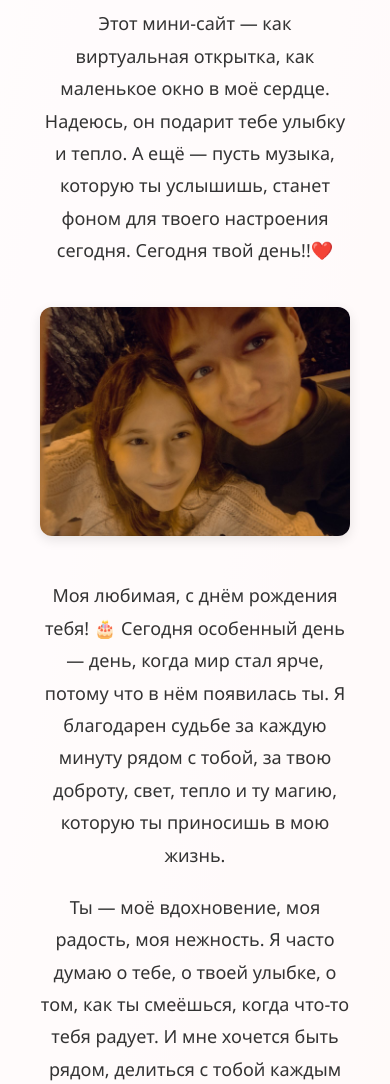
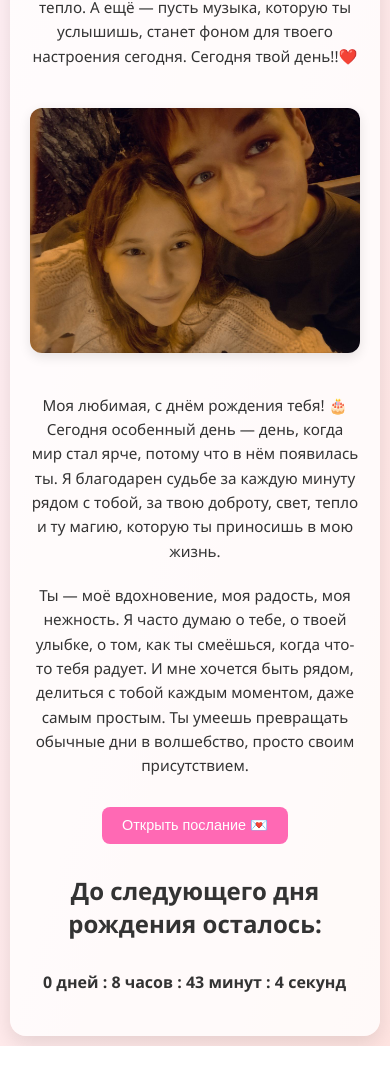
Before and after one commit to FordMatvey/birthday-anna, a plain HTML site: page index.html in a window 390 px wide. Shown: the part 210-1294 px from the top of the page. After the commit the page ends 1256 px from the top, so only its background shows below. Drawn offline with Linux system fonts and the light colour scheme.

Commit message:
Add files via upload

```diff
--- a/index.html
+++ b/index.html
@@ -12,89 +12,106 @@
   padding: 0;
   transition: background 1s ease;
 }
+
 body.night {
   background: radial-gradient(circle at top, #1a1a2e, #16213e);
   color: #f0f0f0;
 }
+
 .container {
   max-width: 700px;
-      margin: 50px auto;
+  margin: 20px auto;
   background: #ffffffcc;
   border-radius: 16px;
   box-shadow: 0 8px 20px rgba(0,0,0,0.1);
-      padding: 40px;
+  padding: 30px;
   text-align: center;
   transition: background 1s ease, color 1s ease;
 }
+
 body.night .container {
   background: #2c2c54cc;
   color: #f0f0f0;
 }
+
 h1 {
   color: #ff69b4;
-      font-size: 32px;
+  font-size: 2em;
   margin-bottom: 20px;
 }
+
 p {
-      font-size: 18px;
-      line-height: 1.8;
+  font-size: 1em;
+  line-height: 1.6;
   margin-bottom: 20px;
 }
+
 .gift-list {
   margin: 20px 0;
   padding: 0;
   list-style: none;
 }
+
 .gift-list li {
   background: #ffe0f0;
   margin: 8px 0;
   padding: 10px;
   border-radius: 8px;
-      font-size: 16px;
+  font-size: 1em;
 }
+
 body.night .gift-list li {
   background: #3d3d5c;
 }
+
 img {
   max-width: 100%;
+  height: auto;
   border-radius: 12px;
   margin: 20px 0;
   box-shadow: 0 4px 12px rgba(0,0,0,0.1);
 }
+
 audio {
   display: none;
 }
+
 .footer {
   margin-top: 40px;
-      font-size: 14px;
+  font-size: 0.9em;
   color: #999;
 }
+
 .button {
   background: #ff69b4;
   color: white;
   border: none;
   padding: 12px 24px;
-      font-size: 16px;
+  font-size: 1em;
   border-radius: 8px;
   cursor: pointer;
   margin: 10px;
   transition: background 0.3s ease;
 }
+
 .button:hover {
   background: #ff85c1;
 }
+
 #secret {
   display: none;
   margin-top: 30px;
-      font-size: 18px;
+  font-size: 1em;
   background: #fff0f5;
   padding: 20px;
   border-radius: 12px;
   box-shadow: 0 4px 12px rgba(0,0,0,0.1);
 }
+
 body.night #secret {
   background: #3d3d5c;
 }
+
 @keyframes heartbeat {
   0%   { transform: scale(1); }
   25%  { transform: scale(1.1); }
@@ -102,13 +119,44 @@
   60%  { transform: scale(1.05); }
   100% { transform: scale(1); }
 }
+
 .heartbeat {
   display: inline-block;
   animation: heartbeat 1s infinite;
   transition: transform 0.2s ease-in-out;
-      font-size: 20px;
+  font-size: 1.2em;
   font-weight: bold;
   margin-top: 10px;
+}
+
+/* 📱 Адаптация для мобильных */
+@media (max-width: 600px) {
+  .container {
+    margin: 10px;
+    padding: 20px;
+  }
+
+  h1 {
+    font-size: 1.5em;
+  }
+
+  p {
+    font-size: 0.95em;
+  }
+
+  .button {
+    padding: 10px 20px;
+    font-size: 0.9em;
+  }
+
+  .heartbeat {
+    font-size: 1em;
+  }
+
+  #secret {
+    font-size: 0.95em;
+    padding: 15px;
+  }
 }
   </style>
 </head>
```
Lines whose indentation alone changed are shown as unchanged.
